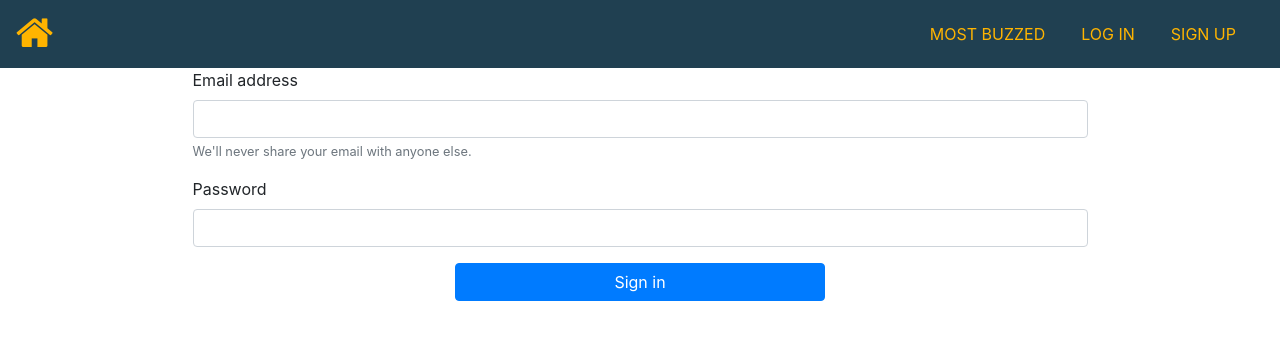
After one commit to WildCodeSchool/lyon-php-2003-project2-databuzz, a PHP site: template src/View/Signin/signin.html.twig in a window 1280 px wide. The commit adds this page. Shown: the top 340 px of the page. Run offline with PHP 8.4, Linux system fonts and the light colour scheme; the template is opened without the code that fills it, so the values that code supplies are empty; some libraries are stand-ins or nearby versions.

Commit message:
added controller, manager, and twig layout

```diff
--- a/src/View/SignUp/signup.html.twig
+++ b/src/View/SignUp/signup.html.twig
@@ -55,6 +55,6 @@
                 {{ errors.password2 }}
             </small>
         </div>
-        <button type="submit" class="btn btn-primary col-4 offset-4">Submit</button>
+        <button type="submit" class="btn btn-primary col-4 offset-4">Sign up</button>
     </form>
 {% endblock %}
--- /dev/null
+++ b/src/View/Signin/signin.html.twig
@@ -0,0 +1,25 @@
+{% extends 'layout.html.twig' %}
+
+{% block title %}Sign in page{% endblock %}
+
+{% block content %}
+    <form class="container" action="" method="POST">
+        <div class="form-group col-10 offset-1">
+            <label for="inputEmail">Email address</label>
+            <input type="email" class="form-control" id="email" name="email" aria-describedby="emailHelp" placeholder="{{ inputs.email }}">
+            <small id="emailHelp" class="form-text text-muted">We'll never share your email with anyone else.</small>
+            <small class="form-text text-error">
+                {{ errors.email }}
+            </small>
+        </div>
+        <div class="form-group col-10 offset-1">
+            <label for="password">Password</label>
+            <input type="password" class="form-control" id="password" name="password">
+            <small class="form-text text-error">
+                {{ errors.password }}
+            </small>
+        </div>
+        <button type="submit" class="btn btn-primary col-4 offset-4">Sign in</button>
+    </form>
+
+{% endblock %}
```
Also changed, not shown: src/Controller/SigninController.php (added, +29 -0 lines), src/Model/SigninManager.php (added, +9 -0 lines).
